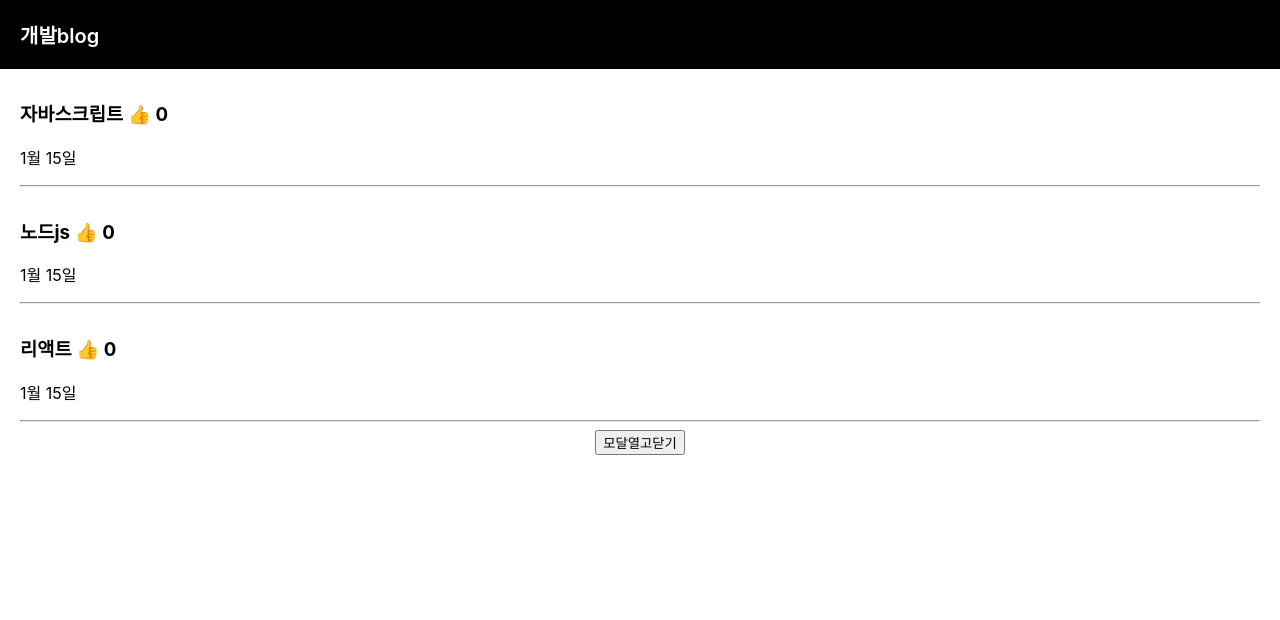
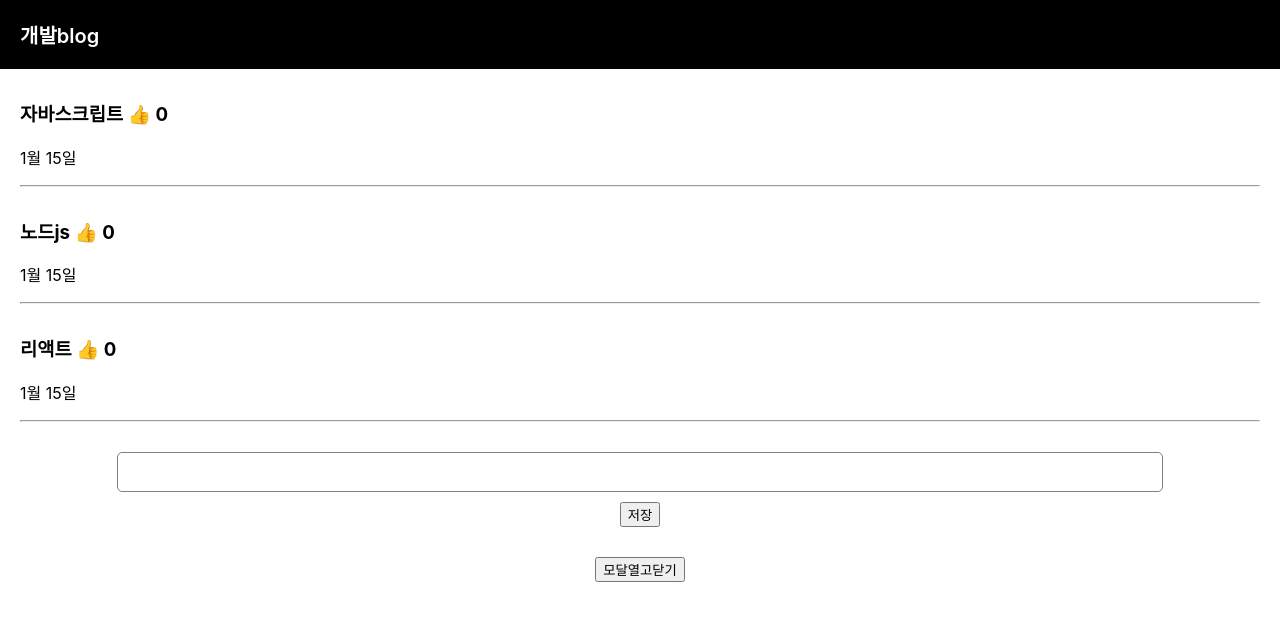
Before and after one commit to crystal993/React_study_2, a React (Create React App) app: page / in a window 1280 px wide. Shown: the top 620 px of the page. Built offline with nearby package versions, Linux system fonts and the light colour scheme.

Commit message:
글 발행 기능 추가

```diff
--- a/src/App.css
+++ b/src/App.css
@@ -59,3 +59,22 @@
   padding: 20px;
   background: #eee;
 }
+
+.publish {
+  margin-top: 30px;
+  margin-bottom: 30px;
+}
+
+.publish input {
+  padding: 10px;
+  font-size: 16px;
+  border-radius: 5px;
+  width: 80%;
+  border: 1px solid grey;
+}
+
+.publish button {
+  display: block;
+  margin: auto;
+  margin-top: 10px;
+}
--- a/src/App.js
+++ b/src/App.js
@@ -7,6 +7,7 @@
   // state 변수1 - 변경할 데이터 저장
   let [title, changeTitle] = useState(['자바스크립트','노드js','리액트']); //제목
   let [good, changeGood] = useState([0,0,0]); //좋아요
+  let [writeInputVal, changeWriteInputVal] = useState(''); //글발행 input 값
 
   // state 변수2 - UI 상태 저장
   let [modal, changeModal] = useState(false); // 모달창 열고 닫음
@@ -23,6 +24,14 @@
     let newGood = [...good]; // 1. array를 deep copy
     newGood[i]++; //2. 좋아요 누를 때마다 1씩 증가
     changeGood(newGood); // 3. changeGood 변경함수에 저장
+  }
+  //2. input값 가져오기
+
+  //2. 글 발행 기능
+  const publish = (writeInputVal) => {
+    let newTitle = [...title]; //1.array를 deep copy
+    newTitle.unshift(writeInputVal) //2. 맨 앞에 작성한 글 추가
+    changeTitle(newTitle); // 3. changeTitle 변경함수에 newTitle 전체를 저장
   }
 
   return (
@@ -43,6 +52,12 @@
           }
         )
       }
+
+      {/* write - 글 발행 기능 */}
+      <div className='publish'>
+        <input onChange={(e)=>{changeWriteInputVal(e.target.value)}}></input>
+        <button onClick={()=>{publish(writeInputVal)}}>저장</button>
+      </div>
 
       {/* modal */}
 
```
